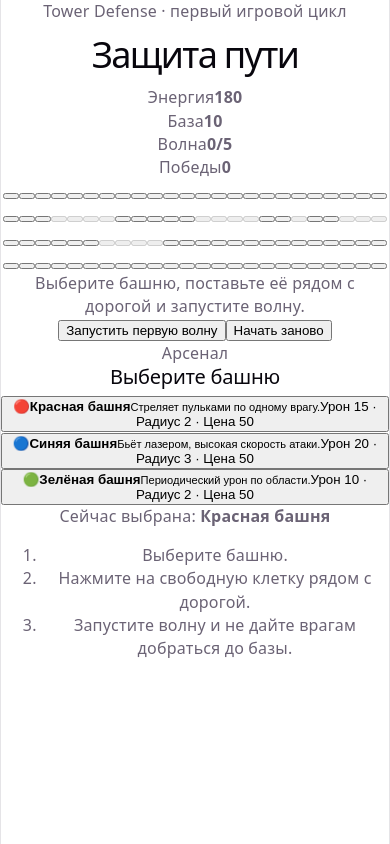
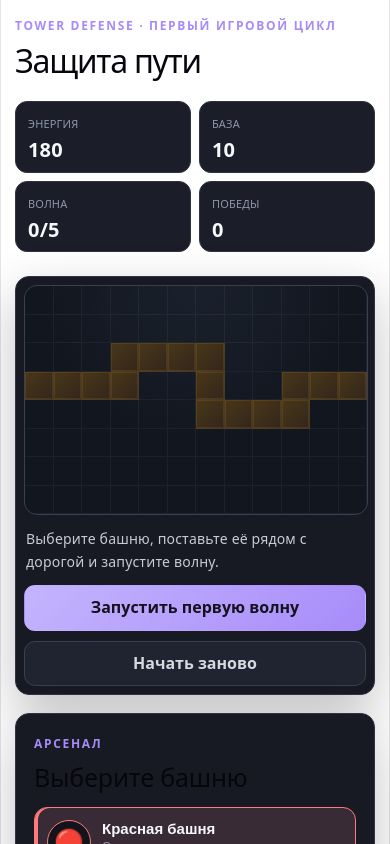
Before and after one commit to sunpole/tower_defense, a React (Vite) app: page / in a window 390 px wide. Shown: the top 844 px of the page. Built offline with nearby package versions, Linux system fonts and the light colour scheme.

Commit message:
Оформить интерфейс игрового цикла

```diff
--- a/src/App.css
+++ b/src/App.css
@@ -1,184 +1,418 @@
-.counter {
-  font-size: 16px;
-  padding: 5px 10px;
-  border-radius: 5px;
-  color: var(--accent);
-  background: var(--accent-bg);
-  border: 2px solid transparent;
-  transition: border-color 0.3s;
+.game-app {
+  width: min(1180px, 100%);
+  margin: 0 auto;
+  padding: 28px;
+  box-sizing: border-box;
+}
+
+.game-header {
+  display: flex;
+  align-items: flex-end;
+  justify-content: space-between;
+  gap: 24px;
   margin-bottom: 24px;
+  text-align: left;
+}
 
-  &:hover {
-    border-color: var(--accent-border);
+.game-header h1,
+.tower-shop h2 {
+  margin: 0;
+}
+
+.game-header h1 {
+  font-size: clamp(32px, 5vw, 54px);
+  line-height: 1;
+  letter-spacing: -0.04em;
+}
+
+.eyebrow {
+  margin: 0 0 8px;
+  color: #a78bfa;
+  font-size: 12px;
+  font-weight: 800;
+  letter-spacing: 0.14em;
+  text-transform: uppercase;
+}
+
+.game-stats {
+  display: grid;
+  grid-template-columns: repeat(4, minmax(78px, 1fr));
+  gap: 8px;
+}
+
+.game-stats > div {
+  min-width: 78px;
+  padding: 10px 12px;
+  border: 1px solid #303444;
+  border-radius: 12px;
+  background: #1b1e28;
+}
+
+.game-stats span,
+.game-stats strong {
+  display: block;
+}
+
+.game-stats span {
+  margin-bottom: 3px;
+  color: #8f96a8;
+  font-size: 11px;
+  text-transform: uppercase;
+}
+
+.game-stats strong {
+  color: #f7f8fb;
+  font-size: 20px;
+}
+
+.game-layout {
+  display: grid;
+  grid-template-columns: minmax(0, 1fr) 320px;
+  gap: 18px;
+  align-items: start;
+}
+
+.battle-card,
+.tower-shop {
+  border: 1px solid #303444;
+  border-radius: 18px;
+  background: #171a23;
+  box-shadow: 0 18px 50px rgba(0, 0, 0, 0.24);
+}
+
+.battle-card {
+  padding: 14px;
+}
+
+.battle-board {
+  --board-columns: 12;
+  --board-rows: 8;
+  position: relative;
+  display: grid;
+  grid-template-columns: repeat(var(--board-columns), minmax(0, 1fr));
+  grid-template-rows: repeat(var(--board-rows), minmax(0, 1fr));
+  overflow: hidden;
+  width: 100%;
+  aspect-ratio: 12 / 8;
+  border: 1px solid #3a4052;
+  border-radius: 13px;
+  background:
+    radial-gradient(circle at 50% 0%, rgba(71, 85, 105, 0.2), transparent 55%),
+    #10131a;
+  isolation: isolate;
+}
+
+.board-cell {
+  min-width: 0;
+  padding: 0;
+  border: 0;
+  border-right: 1px solid rgba(148, 163, 184, 0.08);
+  border-bottom: 1px solid rgba(148, 163, 184, 0.08);
+  border-radius: 0;
+  background: rgba(30, 41, 59, 0.16);
+  cursor: crosshair;
+  transition: background 120ms ease, box-shadow 120ms ease;
+}
+
+.board-cell:hover:not(:disabled) {
+  background: rgba(167, 139, 250, 0.16);
+  box-shadow: inset 0 0 0 2px rgba(167, 139, 250, 0.38);
+}
+
+.board-cell:focus-visible {
+  position: relative;
+  z-index: 5;
+  outline: 2px solid #c4b5fd;
+  outline-offset: -2px;
+}
+
+.board-cell--path,
+.board-cell--path:disabled {
+  opacity: 1;
+  background:
+    linear-gradient(135deg, rgba(245, 158, 11, 0.16), rgba(120, 53, 15, 0.15)),
+    #27231d;
+  box-shadow: inset 0 0 0 1px rgba(245, 158, 11, 0.12);
+  cursor: not-allowed;
+}
+
+.placed-tower,
+.battle-enemy {
+  position: absolute;
+  z-index: 4;
+  display: grid;
+  place-items: center;
+  transform: translate(-50%, -50%);
+  pointer-events: none;
+}
+
+.placed-tower {
+  width: 5.7%;
+  aspect-ratio: 1;
+  border: 2px solid;
+  border-radius: 50%;
+  background: #0f1118;
+}
+
+.placed-tower span {
+  font-size: clamp(13px, 2.2vw, 26px);
+  line-height: 1;
+}
+
+.battle-enemy {
+  width: 4.5%;
+  min-width: 24px;
+  aspect-ratio: 1;
+}
+
+.enemy-symbol {
+  display: grid;
+  place-items: center;
+  width: 78%;
+  aspect-ratio: 1;
+  border: 1px solid currentColor;
+  border-radius: 7px;
+  background: #17130b;
+  font-size: clamp(11px, 1.7vw, 20px);
+  filter: drop-shadow(0 0 8px rgba(246, 196, 83, 0.4));
+}
+
+.enemy-health {
+  position: absolute;
+  top: -8px;
+  left: 0;
+  width: 100%;
+  height: 4px;
+  overflow: hidden;
+  border-radius: 999px;
+  background: #4b1f24;
+}
+
+.enemy-health span {
+  display: block;
+  height: 100%;
+  border-radius: inherit;
+  background: #4ade80;
+  transition: width 100ms linear;
+}
+
+.battle-message {
+  min-height: 24px;
+  margin: 12px 2px 0;
+  color: #c8cbd4;
+  font-size: 14px;
+  text-align: left;
+}
+
+.battle-message--victory {
+  color: #86efac;
+  font-weight: 800;
+}
+
+.battle-message--defeat {
+  color: #fca5a5;
+  font-weight: 800;
+}
+
+.battle-actions {
+  display: flex;
+  gap: 10px;
+  margin-top: 12px;
+}
+
+.primary-action,
+.secondary-action {
+  min-height: 44px;
+  padding: 10px 16px;
+  border: 1px solid transparent;
+  border-radius: 11px;
+  font: inherit;
+  font-weight: 800;
+  cursor: pointer;
+}
+
+.primary-action {
+  flex: 1;
+  color: #15111f;
+  background: linear-gradient(135deg, #c4b5fd, #a78bfa);
+}
+
+.primary-action:hover:not(:disabled) {
+  filter: brightness(1.08);
+}
+
+.primary-action:disabled {
+  opacity: 0.45;
+  cursor: not-allowed;
+}
+
+.secondary-action {
+  color: #d7d9e1;
+  border-color: #3a4052;
+  background: #202430;
+}
+
+.secondary-action:hover {
+  background: #292e3c;
+}
+
+.tower-shop {
+  position: sticky;
+  top: 18px;
+  padding: 18px;
+  text-align: left;
+}
+
+.tower-shop__heading {
+  margin-bottom: 14px;
+}
+
+.tower-shop h2 {
+  font-size: 25px;
+}
+
+.tower-list {
+  display: grid;
+  gap: 10px;
+}
+
+.tower-option {
+  --tower-color: #a78bfa;
+  display: grid;
+  grid-template-columns: 44px minmax(0, 1fr);
+  gap: 11px;
+  width: 100%;
+  padding: 12px;
+  border: 1px solid #323747;
+  border-radius: 13px;
+  color: #e7e9ef;
+  background: #1d202b;
+  text-align: left;
+  cursor: pointer;
+  transition: border-color 140ms ease, transform 140ms ease, background 140ms ease;
+}
+
+.tower-option:hover {
+  transform: translateY(-1px);
+  border-color: var(--tower-color);
+}
+
+.tower-option--selected {
+  border-color: var(--tower-color);
+  background: color-mix(in srgb, var(--tower-color) 12%, #1d202b);
+  box-shadow: inset 3px 0 0 var(--tower-color);
+}
+
+.tower-option__symbol {
+  display: grid;
+  place-items: center;
+  width: 42px;
+  aspect-ratio: 1;
+  border: 1px solid var(--tower-color);
+  border-radius: 50%;
+  color: var(--tower-color);
+  background: #11141b;
+  font-size: 24px;
+}
+
+.tower-option__content,
+.tower-option__content strong,
+.tower-option__content small,
+.tower-option__stats {
+  display: block;
+}
+
+.tower-option__content strong {
+  margin-bottom: 2px;
+  color: #f6f7fa;
+  font-size: 15px;
+}
+
+.tower-option__content small {
+  min-height: 35px;
+  color: #9299aa;
+  font-size: 12px;
+  line-height: 1.35;
+}
+
+.tower-option__stats {
+  margin-top: 7px;
+  color: #c5c9d4;
+  font-size: 11px;
+  font-weight: 700;
+}
+
+.selection-note {
+  margin-top: 14px;
+  padding: 10px 12px;
+  border-radius: 10px;
+  color: #c9cdd8;
+  background: #11141b;
+  font-size: 13px;
+}
+
+.game-help {
+  margin: 16px 0 0;
+  padding-left: 20px;
+  color: #8f96a8;
+  font-size: 12px;
+  line-height: 1.55;
+}
+
+@media (max-width: 940px) {
+  .game-header {
+    align-items: flex-start;
+    flex-direction: column;
   }
-  &:focus-visible {
-    outline: 2px solid var(--accent);
-    outline-offset: 2px;
+
+  .game-stats {
+    width: 100%;
+  }
+
+  .game-layout {
+    grid-template-columns: 1fr;
+  }
+
+  .tower-shop {
+    position: static;
+  }
+
+  .tower-list {
+    grid-template-columns: repeat(3, minmax(0, 1fr));
+  }
+
+  .tower-option {
+    grid-template-columns: 1fr;
   }
 }
 
-.hero {
-  position: relative;
-
-  .base,
-  .framework,
-  .vite {
-    inset-inline: 0;
-    margin: 0 auto;
+@media (max-width: 680px) {
+  .game-app {
+    padding: 14px;
   }
 
-  .base {
-    width: 170px;
-    position: relative;
-    z-index: 0;
+  .game-stats {
+    grid-template-columns: repeat(2, 1fr);
   }
 
-  .framework,
-  .vite {
-    position: absolute;
+  .battle-card,
+  .tower-shop {
+    border-radius: 14px;
   }
 
-  .framework {
-    z-index: 1;
-    top: 34px;
-    height: 28px;
-    transform: perspective(2000px) rotateZ(300deg) rotateX(44deg) rotateY(39deg)
-      scale(1.4);
+  .battle-card {
+    padding: 8px;
   }
 
-  .vite {
-    z-index: 0;
-    top: 107px;
-    height: 26px;
-    width: auto;
-    transform: perspective(2000px) rotateZ(300deg) rotateX(40deg) rotateY(39deg)
-      scale(0.8);
+  .battle-actions {
+    flex-direction: column;
+  }
+
+  .tower-list {
+    grid-template-columns: 1fr;
+  }
+
+  .tower-option {
+    grid-template-columns: 44px minmax(0, 1fr);
   }
 }
-
-#center {
-  display: flex;
-  flex-direction: column;
-  gap: 25px;
-  place-content: center;
-  place-items: center;
-  flex-grow: 1;
-
-  @media (max-width: 1024px) {
-    padding: 32px 20px 24px;
-    gap: 18px;
-  }
-}
-
-#next-steps {
-  display: flex;
-  border-top: 1px solid var(--border);
-  text-align: left;
-
-  & > div {
-    flex: 1 1 0;
-    padding: 32px;
-    @media (max-width: 1024px) {
-      padding: 24px 20px;
-    }
-  }
-
-  .icon {
-    margin-bottom: 16px;
-    width: 22px;
-    height: 22px;
-  }
-
-  @media (max-width: 1024px) {
-    flex-direction: column;
-    text-align: center;
-  }
-}
-
-#docs {
-  border-right: 1px solid var(--border);
-
-  @media (max-width: 1024px) {
-    border-right: none;
-    border-bottom: 1px solid var(--border);
-  }
-}
-
-#next-steps ul {
-  list-style: none;
-  padding: 0;
-  display: flex;
-  gap: 8px;
-  margin: 32px 0 0;
-
-  .logo {
-    height: 18px;
-  }
-
-  a {
-    color: var(--text-h);
-    font-size: 16px;
-    border-radius: 6px;
-    background: var(--social-bg);
-    display: flex;
-    padding: 6px 12px;
-    align-items: center;
-    gap: 8px;
-    text-decoration: none;
-    transition: box-shadow 0.3s;
-
-    &:hover {
-      box-shadow: var(--shadow);
-    }
-    .button-icon {
-      height: 18px;
-      width: 18px;
-    }
-  }
-
-  @media (max-width: 1024px) {
-    margin-top: 20px;
-    flex-wrap: wrap;
-    justify-content: center;
-
-    li {
-      flex: 1 1 calc(50% - 8px);
-    }
-
-    a {
-      width: 100%;
-      justify-content: center;
-      box-sizing: border-box;
-    }
-  }
-}
-
-#spacer {
-  height: 88px;
-  border-top: 1px solid var(--border);
-  @media (max-width: 1024px) {
-    height: 48px;
-  }
-}
-
-.ticks {
-  position: relative;
-  width: 100%;
-
-  &::before,
-  &::after {
-    content: '';
-    position: absolute;
-    top: -4.5px;
-    border: 5px solid transparent;
-  }
-
-  &::before {
-    left: 0;
-    border-left-color: var(--border);
-  }
-  &::after {
-    right: 0;
-    border-right-color: var(--border);
-  }
-}
```
